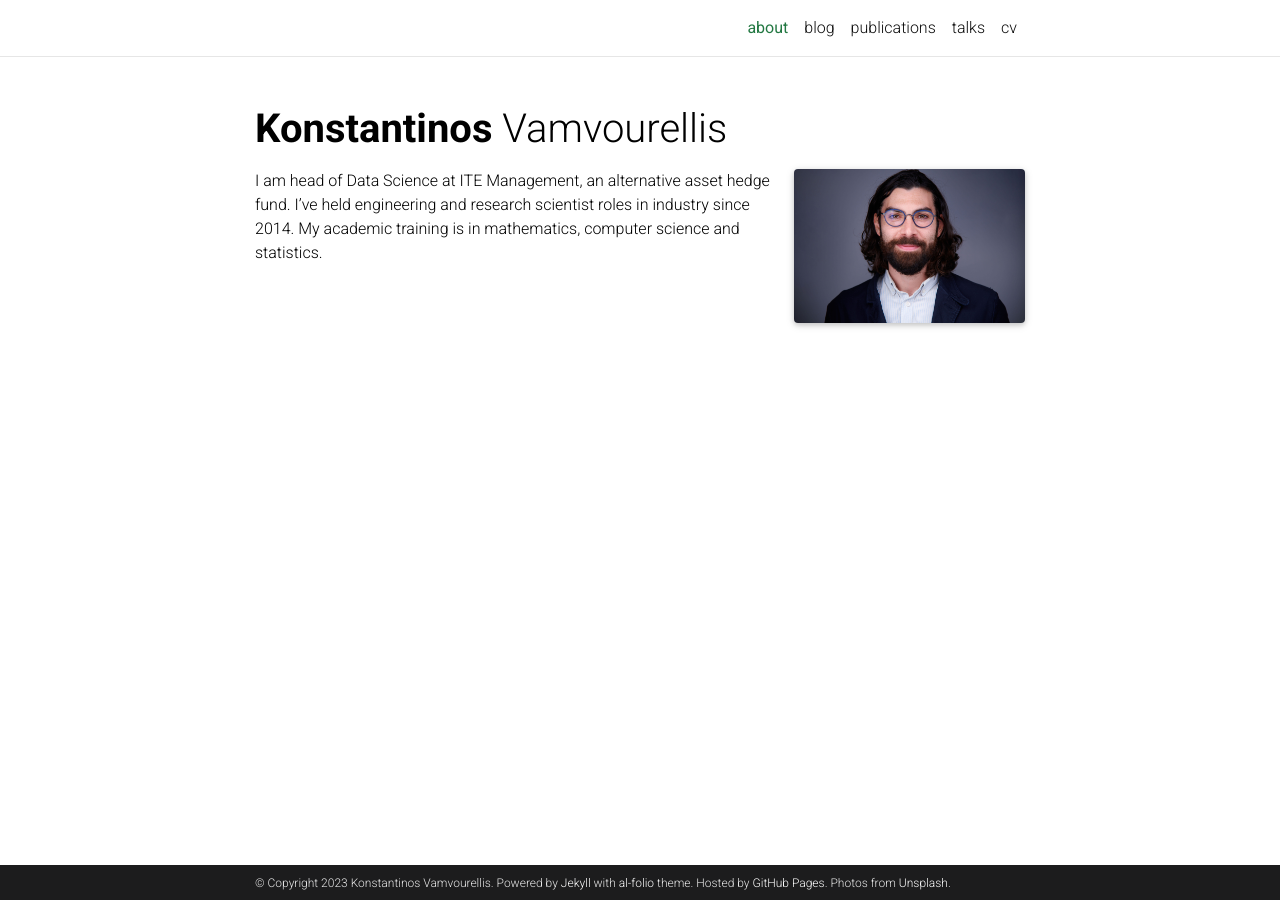
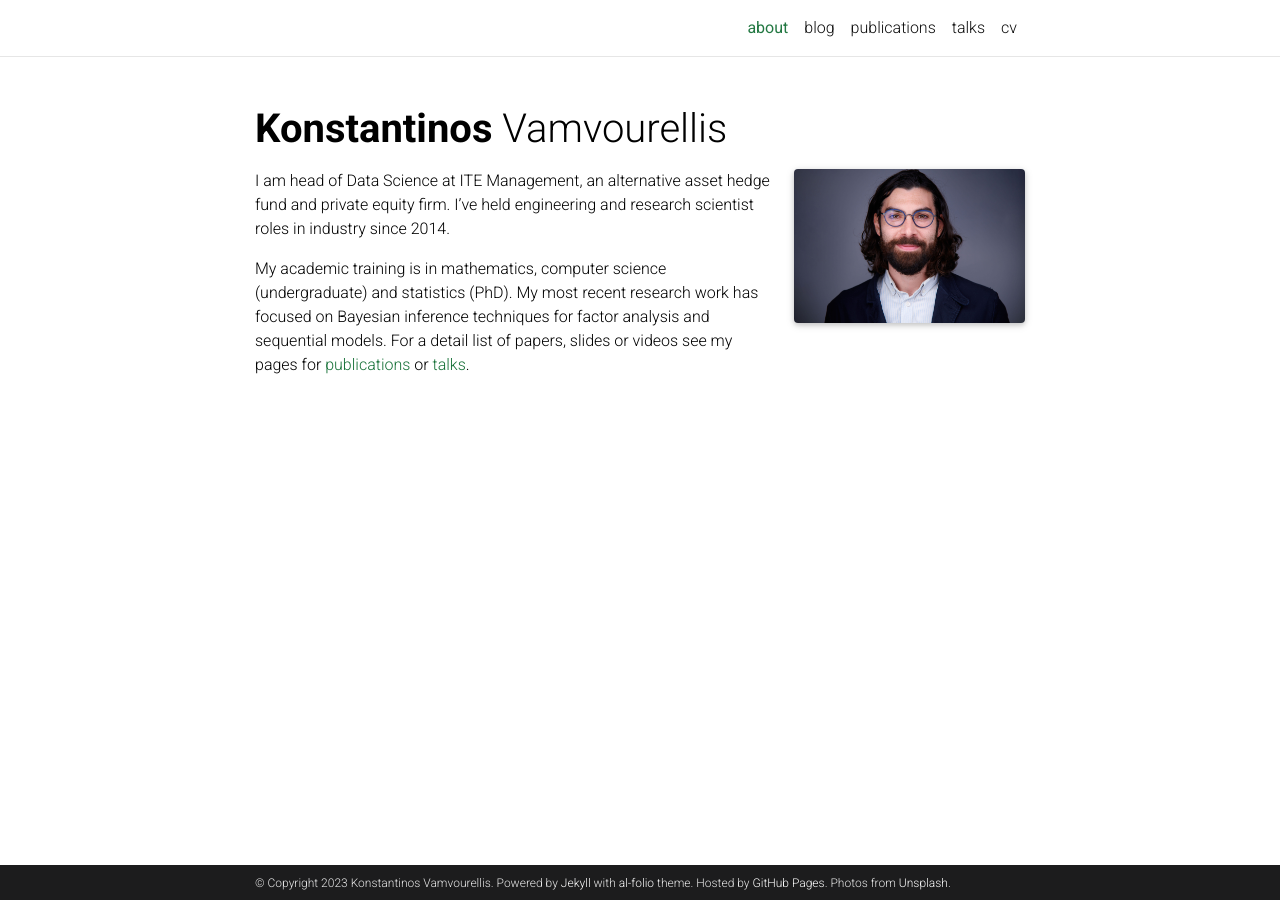
Before and after one commit to bayesways/bayesways.github.io, a Jekyll site: the page built from _pages/about.md, in a window 1280 px wide. Built offline with Jekyll 4.4.1, drawn with Linux system fonts in a browser that asks for light colours; full-size pictures stand in for the smaller copies a plugin makes; comment, search, counter and statistics services are not loaded; a style sheet for code colours, icons or effects is not loaded.

Commit message:
update post and about page

```diff
--- a/_pages/about.md
+++ b/_pages/about.md
@@ -19,6 +19,10 @@ social: false  # includes social icons at the bottom of the page
 ---
 
 
-I am head of Data Science at ITE Management, an alternative asset hedge fund.
+I am head of Data Science at ITE Management, an alternative asset hedge fund and private equity firm.
 I've held engineering and research scientist roles in industry since 2014.
-My academic training is in mathematics, computer science and statistics.
+
+
+My academic training is in mathematics, computer science (undergraduate) and statistics (PhD).
+My most recent research work has focused on Bayesian inference techniques for factor analysis and sequential models.
+For a detail list of papers, slides or videos see my pages for [publications](https://bayesways.github.io/publications/) or [talks](https://bayesways.github.io/talks/).
```
Also changed, not shown: _posts/2023-03-14-recreating-the-US-birthday-analysis.md (+4 -2 lines).
